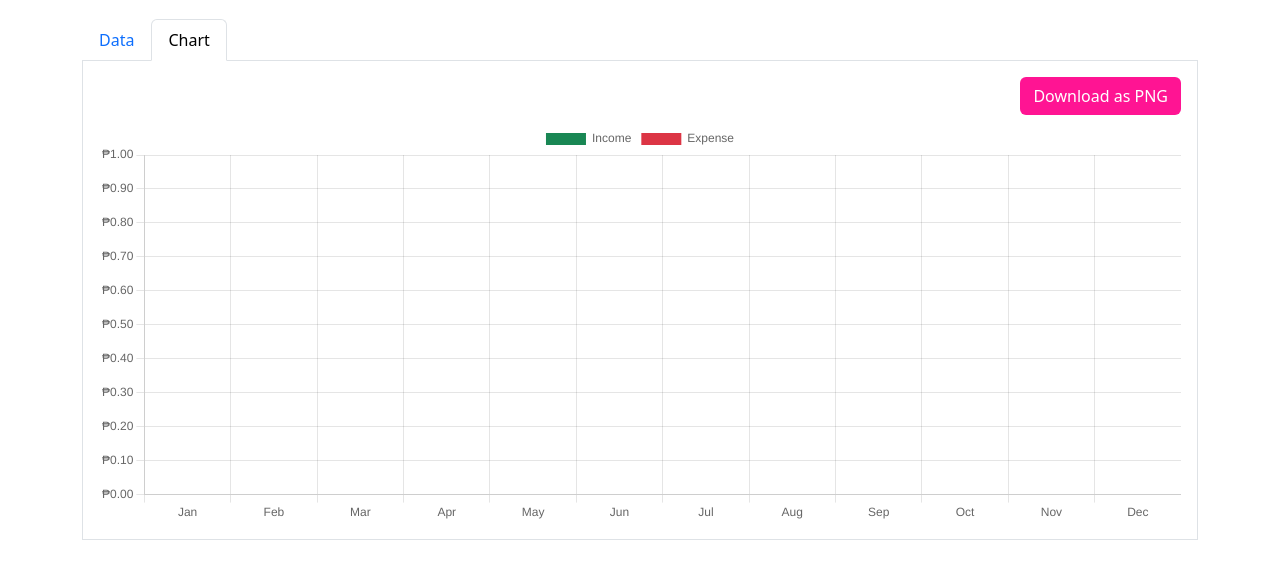
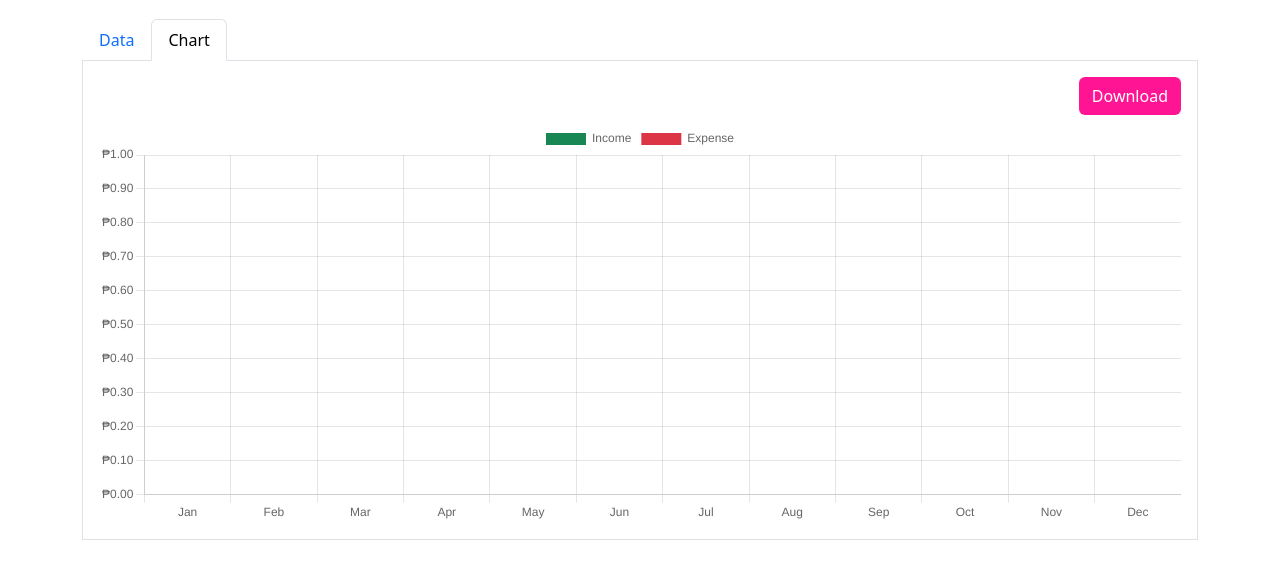
Before and after one commit to leocsdev/ghc-ai-bucks2bar, a plain HTML site: page index.html in a window 1280 px wide. Both pictures are taken after a click on the tab "Chart". Shown: the part 77-656 px from the top of the page. Drawn offline with nearby package versions, Linux system fonts and the light colour scheme.

Commit message:
Update button text from 'Download as PNG' to 'Download'

```diff
--- a/index.html
+++ b/index.html
@@ -80,7 +80,7 @@
               class="btn text-white"
               style="background-color: deeppink"
             >
-              Download as PNG
+              Download
             </button>
           </div>
           <div style="min-height: 400px">
```
